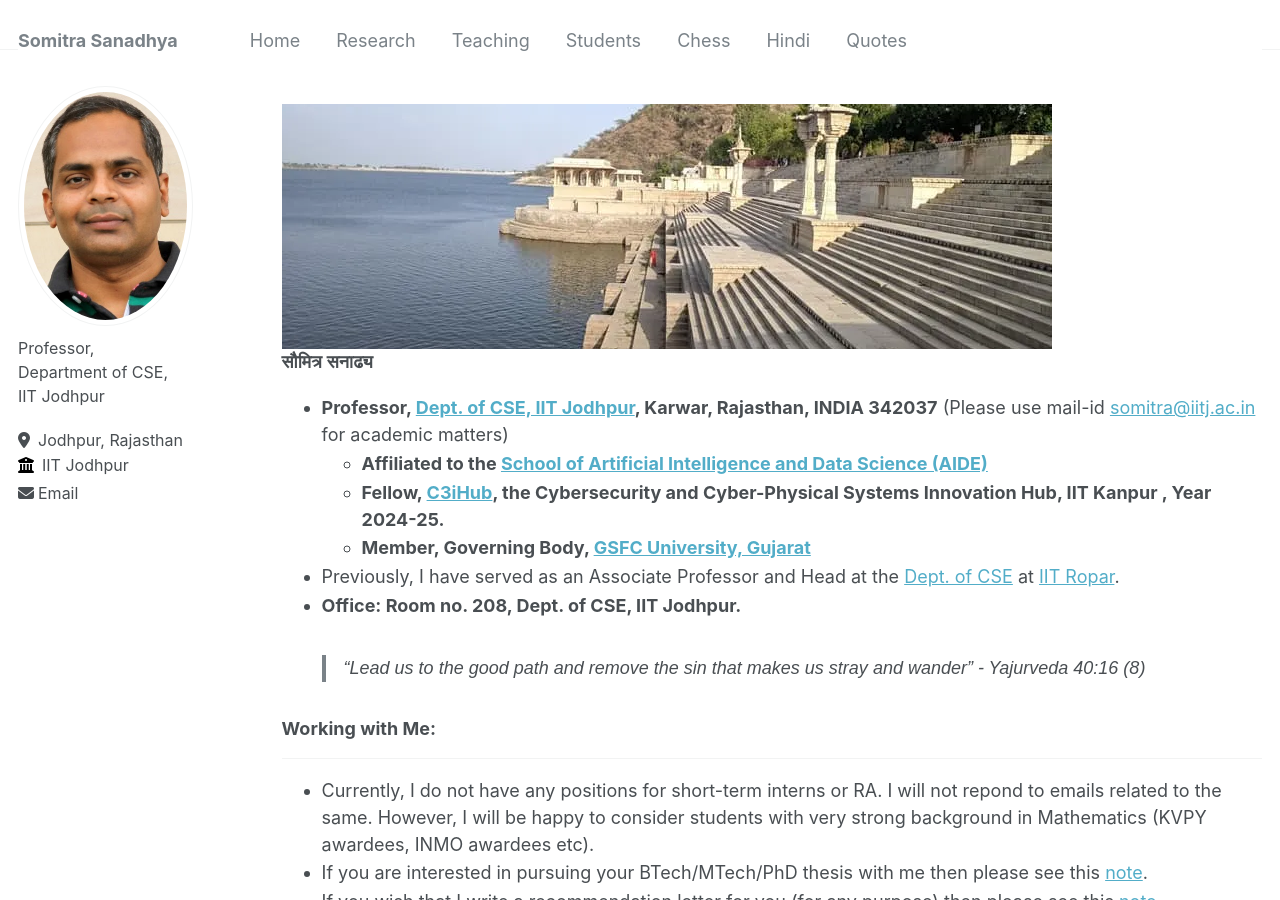
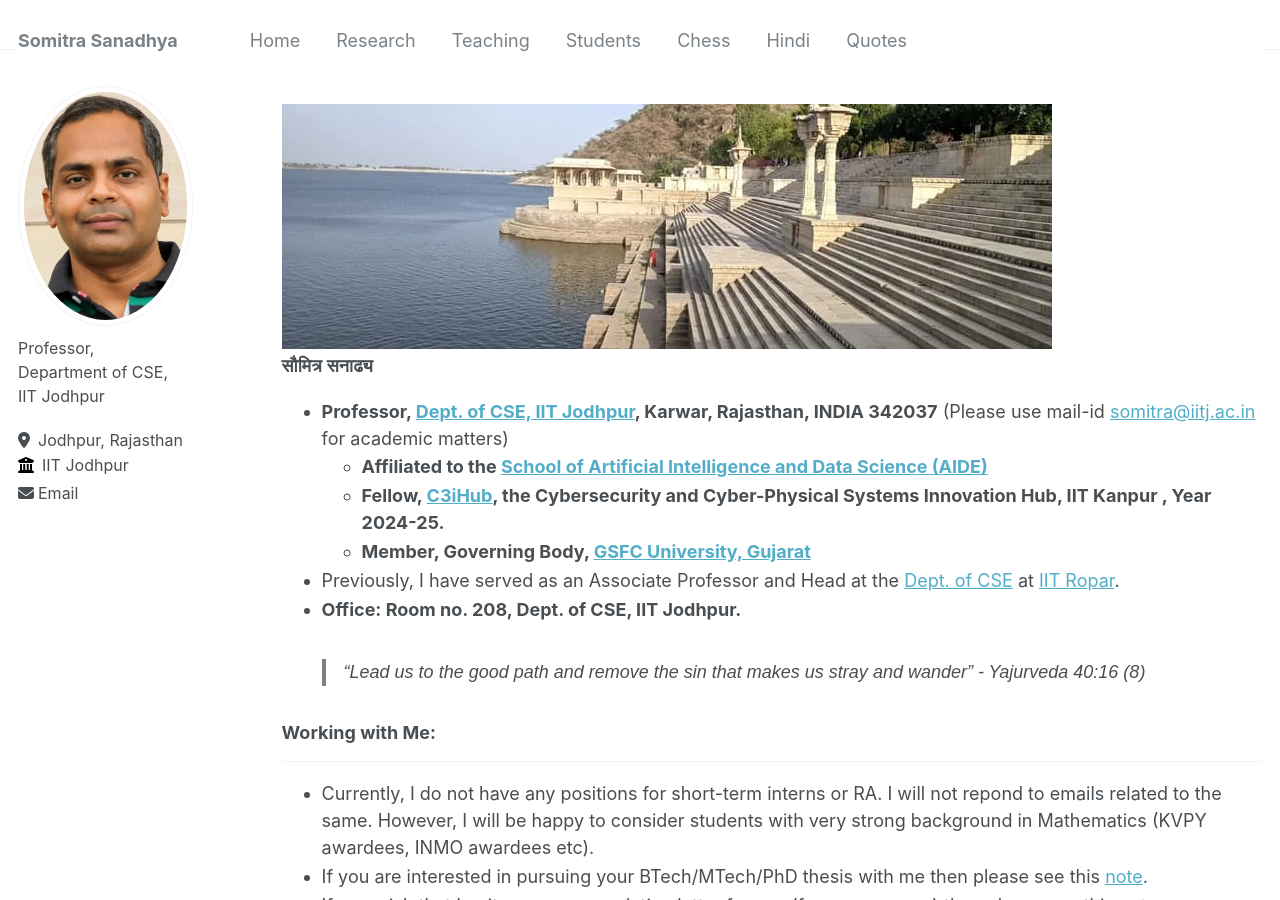
Before and after one commit to somitra-sanadhya/somitra-sanadhya.github.io, a Jekyll site: the page built from _pages/about.md, in a window 1280 px wide and 900 px high. Built offline with Jekyll 4.4.1, drawn with Linux system fonts in a browser that asks for light colours.

```diff
--- a/_pages/about.md
+++ b/_pages/about.md
@@ -8,7 +8,8 @@ redirect_from:
   - /about.html
 ---
 ![](/images/lake.png)
-<br>**सौमित्र सनाढ्य**
+
+**सौमित्र सनाढ्य**
   + **Professor, [Dept. of CSE, IIT Jodhpur](https://cse.iitj.ac.in/), Karwar, Rajasthan, INDIA 342037**
 	  (Please use mail-id [somitra@iitj.ac.in](mailto:somitra@iitj.ac.in) for academic matters)
     + **Affiliated to the [School of Artificial Intelligence and Data Science (AIDE)](https://aide.iitj.ac.in/)**
```
